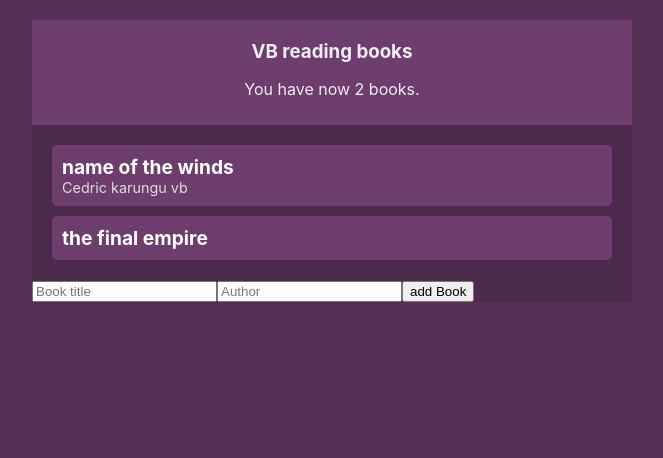
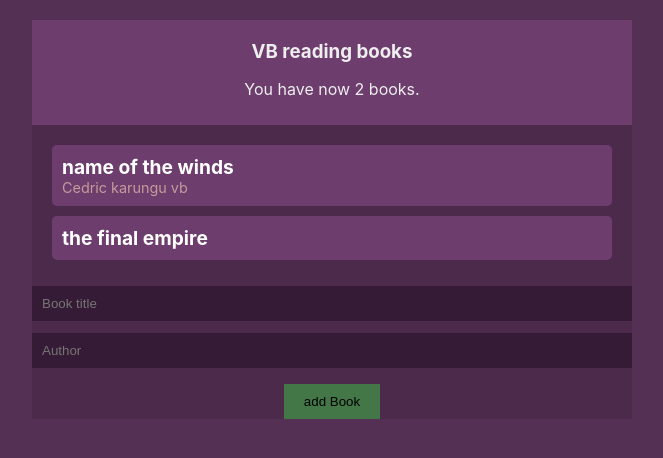
Before and after one commit to Cedric921/SongList, a React (Create React App) app: page / in a window 1280 px wide. Shown: the top 458 px of the page, without its empty margins (308-971 px from the left). Built offline with nearby package versions, Linux system fonts and the light colour scheme.

Commit message:
add style to the form

```diff
--- a/src/index.css
+++ b/src/index.css
@@ -53,10 +53,32 @@ body {
 
 .book-list .author {
   font-size: 0.9em;
-  color: #ddd;
+  color: rgb(199, 155, 155);
 }
 
 .empty {
   margin: 20px;
   text-align: center;
 }
+
+.form {
+  padding: 20px;
+}
+
+input[type='text'] {
+  width: 100%;
+  padding: 10px;
+  margin: 6px 0px;
+  box-sizing: border-box;
+  background: #361b36;
+  color: #fff;
+  border: 0;
+}
+
+input[type='submit'] {
+  margin: 10px auto;
+  background: rgb(67, 119, 71);
+  border: 0;
+  padding: 10px 20px;
+  display: block;
+}
```
